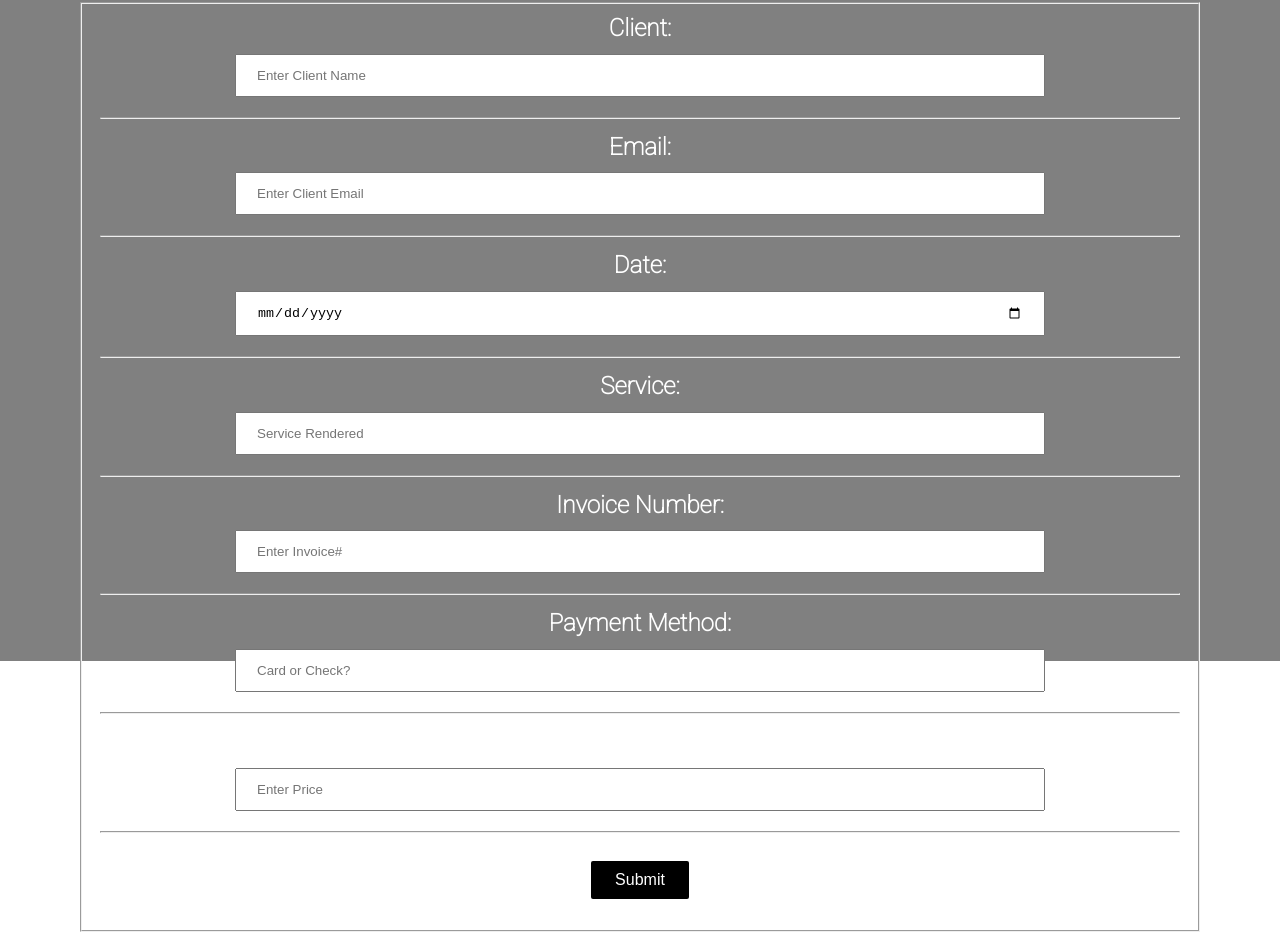
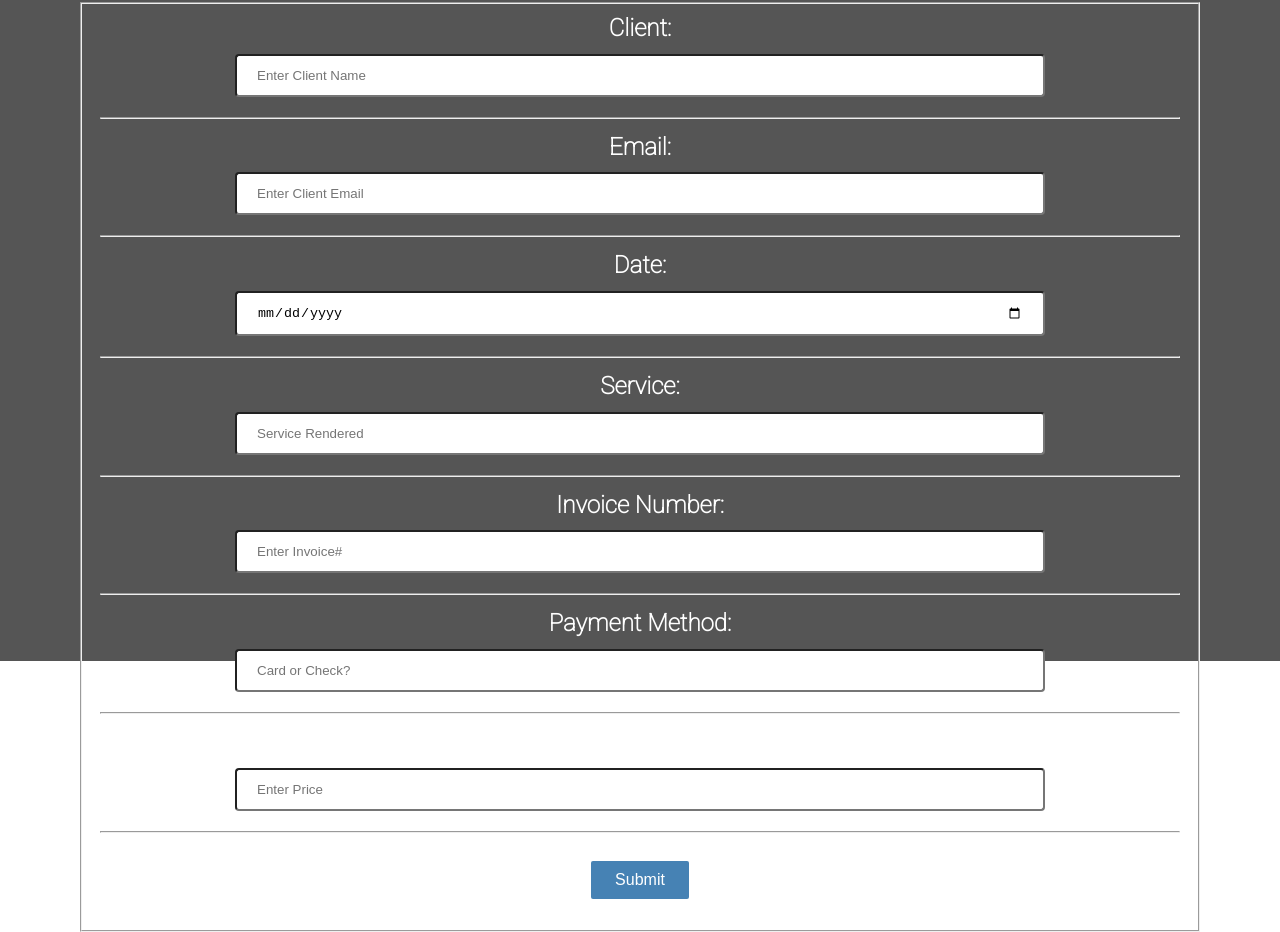
Before and after one commit to joeybrown-ctrl/react-invoice-app, a React (Create React App) app: page / in a window 1280 px wide. Shown: the part 219-1151 px from the top of the page. Built offline with nearby package versions, Linux system fonts and the light colour scheme.

Commit message:
styled buttons

```diff
--- a/src/components/Form/Form.css
+++ b/src/components/Form/Form.css
@@ -21,7 +21,7 @@ form::before {
     height: 100%;
     width: 100%;
     z-index: -1;
-    background: grey;
+    background: #555555;;
     padding: 2.5rem 0.5rem;
     margin: auto;
 
@@ -40,12 +40,13 @@ input {
     padding: 12px 20px;
     margin: 8px 0;
     box-sizing: border-box;
+    border-radius: 4px;
 }
 
 button {
     margin: 1em;
     border: none;
-    background: black;
+    background: steelblue;
     color: white;
     border-radius: 2px;
     cursor: pointer;
@@ -54,4 +55,10 @@ button {
     text-decoration: none;
     display: inline-block;
     font-size: 16px;
+    transition-duration: 0.4s;
 }
+
+button:hover {
+    background-color: darkgray;
+    color: white;
+}
```
